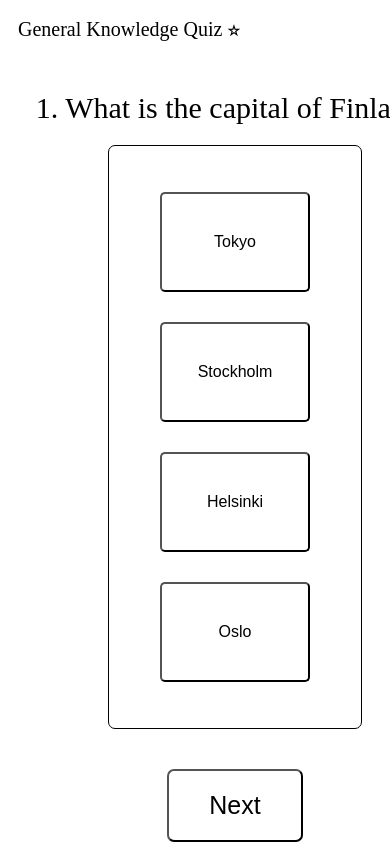
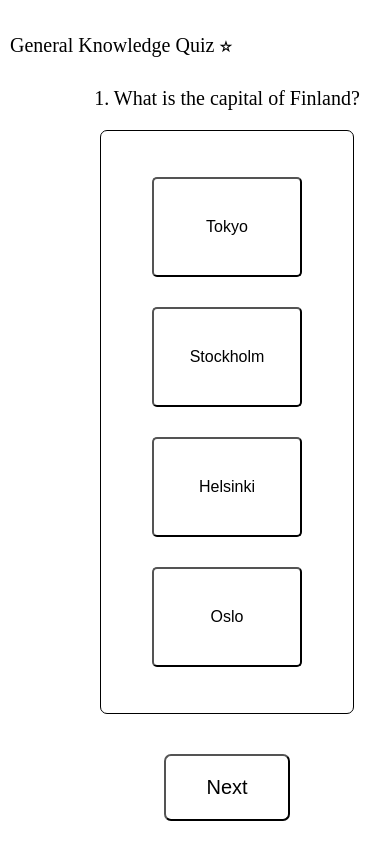
Before and after one commit to nataliepcodes/Quiz-APP-General-Knowledge-Quiz, a plain HTML site: page index.html in a window 390 px wide. Both pictures are taken after a click on the button "Start". Shown: the top 850 px of the page. Drawn offline with Linux system fonts and the light colour scheme.

Commit message:
Updated styling through JS and CSS

```diff
--- a/app.js
+++ b/app.js
@@ -47,7 +47,7 @@ function showQuestion(currentQuestionIndex) {
   let answerArray = allQuestions[currentQuestionIndex].answerOptions.length;
   let correct = allQuestions[currentQuestionIndex].correct;
 
-  console.log(correct);
+  //console.log(correct);
 
   for (let i = 0; i < answerArray; i++) {
     answerButtons[i].style.backgroundColor = "";
@@ -107,9 +107,6 @@ function nextQuestion() {
 }
 
 function displayScore() {
-  quizTitle.style.fontSize = "50px";
-  quizTitle.style.margin = "50px";
-  quizTitle.style.textAlign = "center";
   quizTitle.innerHTML = "General Knowledge Quiz 🏁";
 
   nextButton.classList.add("hide");
--- a/styles.css
+++ b/styles.css
@@ -3,6 +3,7 @@ html {
   display: grid;
   min-height: 100%;
   place-items: center;
+  margin: 0 auto;
 }
 
 h1 {
@@ -77,13 +78,30 @@ h1 {
 
 @media (max-width: 768px) {
   .quiz-title {
-    margin: 50px;
-    font-size: 34px;
+    margin: 30px;
+    font-size: 25px;
   }
 
   .start-btn,
   .next-btn,
   .restart-btn {
-    font-size: 25px;
+    font-size: 20px;
+  }
+
+  .start-btn:hover,
+  .next-btn:hover,
+  .restart-btn:hover {
+    font-size: 23px;
+  }
+
+  .question {
+    font-size: 20px;
+    font-weight: 400px;
+    margin: 20px;
+    text-align: center;
+  }
+
+  .result-msg {
+    font-size: 18px;
   }
 }
```
